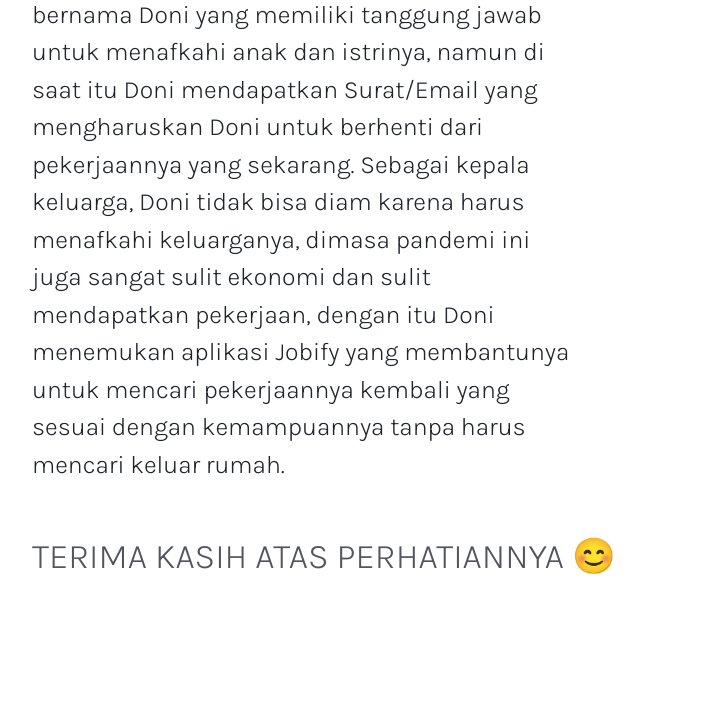
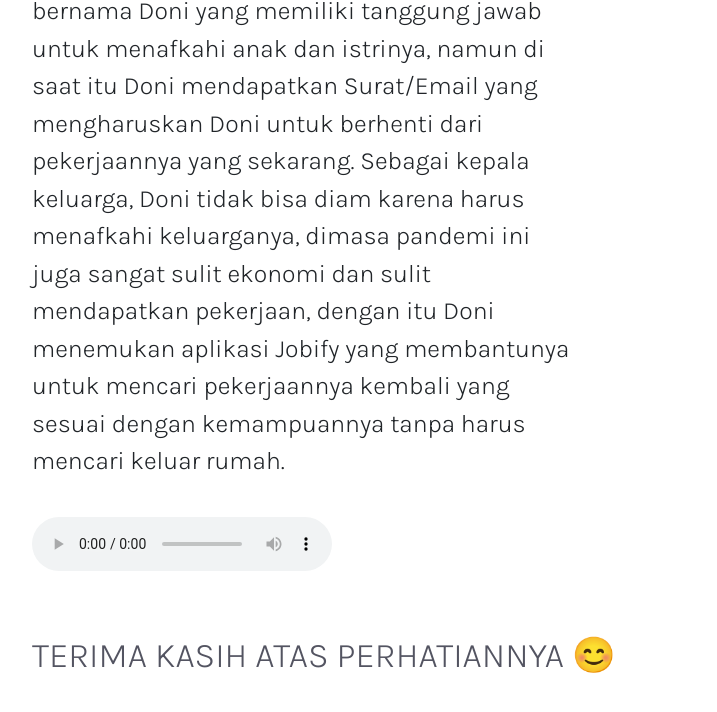
Before and after one commit to ndaruhes/value-proposition-canvas-Assignment, a plain HTML site: page index.html in a window 1280 px wide. Shown: the part 1714-2426 px from the top of the page, without its empty margins (50-767 px from the left). Drawn offline with nearby package versions, Linux system fonts and the light colour scheme.

Commit message:
change canvas & add audio

```diff
--- a/index.html
+++ b/index.html
@@ -92,6 +92,11 @@
                     <div class="content-text">
                         Pada suatu hari, ada kepala keluarga yang bernama Doni yang memiliki tanggung jawab untuk menafkahi anak dan istrinya, namun di saat itu Doni mendapatkan Surat/Email yang mengharuskan Doni untuk berhenti dari pekerjaannya yang sekarang.
                         Sebagai kepala keluarga, Doni tidak bisa diam karena harus menafkahi keluarganya, dimasa pandemi ini juga sangat sulit ekonomi dan sulit mendapatkan pekerjaan, dengan itu Doni menemukan aplikasi Jobify yang membantunya untuk mencari pekerjaannya kembali yang sesuai dengan kemampuannya tanpa harus mencari keluar rumah.
+                        <br> <br>
+                        <audio controls>
+                            <source src="audio/Story Telling - Jobify.mp3" type="audio/mp3">
+                            Your browser does not support the audio element.
+                        </audio>
                     </div>
                 </div>
                 <div class="col-md-6 story-img-2">
```
Also changed, not shown: images/CUSTOMER PROFILE & VALUE PROPOSITION.png, 2 other files.
